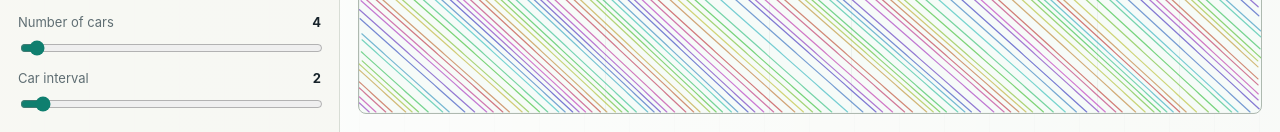
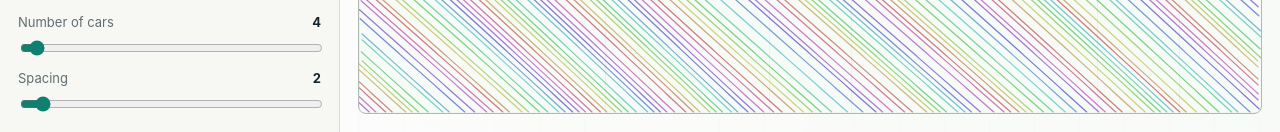
Before and after one commit to pythiaenthusiasmos/freeway-surf, a React (Vite) app: page / in a window 1280 px wide. Shown: the part 1696-1828 px from the top of the page. Built offline with nearby package versions, Linux system fonts and the light colour scheme.

Commit message:
Make phase car selection controls active

```diff
--- a/src/App.tsx
+++ b/src/App.tsx
@@ -146,7 +146,7 @@
   { key: 'rotateZ', label: 'Rotate Z', min: -180, max: 180, step: 1, suffix: ' deg' },
   { key: 'startCar', label: 'Starting car', min: 1, max: 180, step: 1 },
   { key: 'selectedCars', label: 'Number of cars', min: 1, max: 100, step: 1 },
-  { key: 'carInterval', label: 'Car interval', min: 1, max: 20, step: 1 },
+  { key: 'carInterval', label: 'Spacing', min: 1, max: 20, step: 1 },
 ]
 
 function mulberry32(seed: number) {
@@ -537,6 +537,10 @@
   }
 
   const updateDiagramParam = (key: keyof DiagramParams, value: number) => {
+    if (key === 'startCar' || key === 'selectedCars' || key === 'carInterval') {
+      setShowAllCars(false)
+    }
+
     setDiagramParams((current) => ({ ...current, [key]: value }))
   }
 
```
